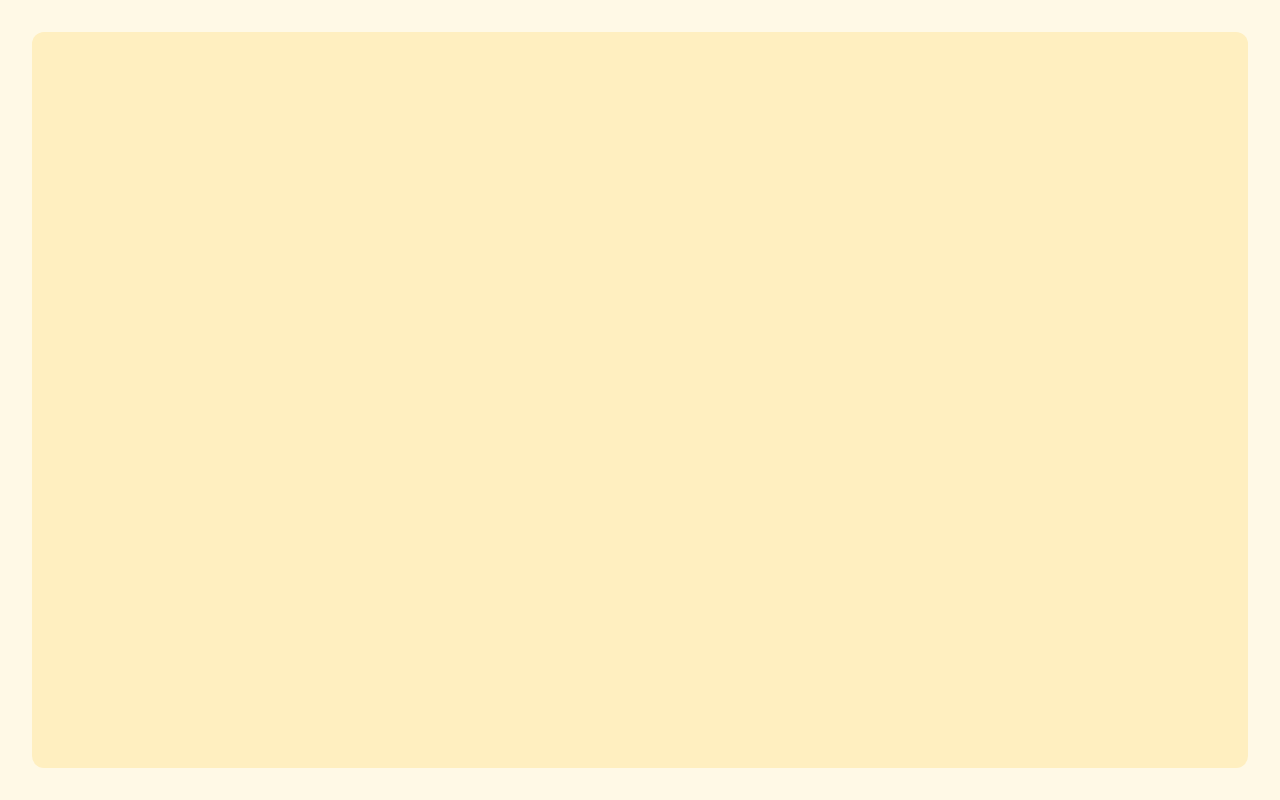
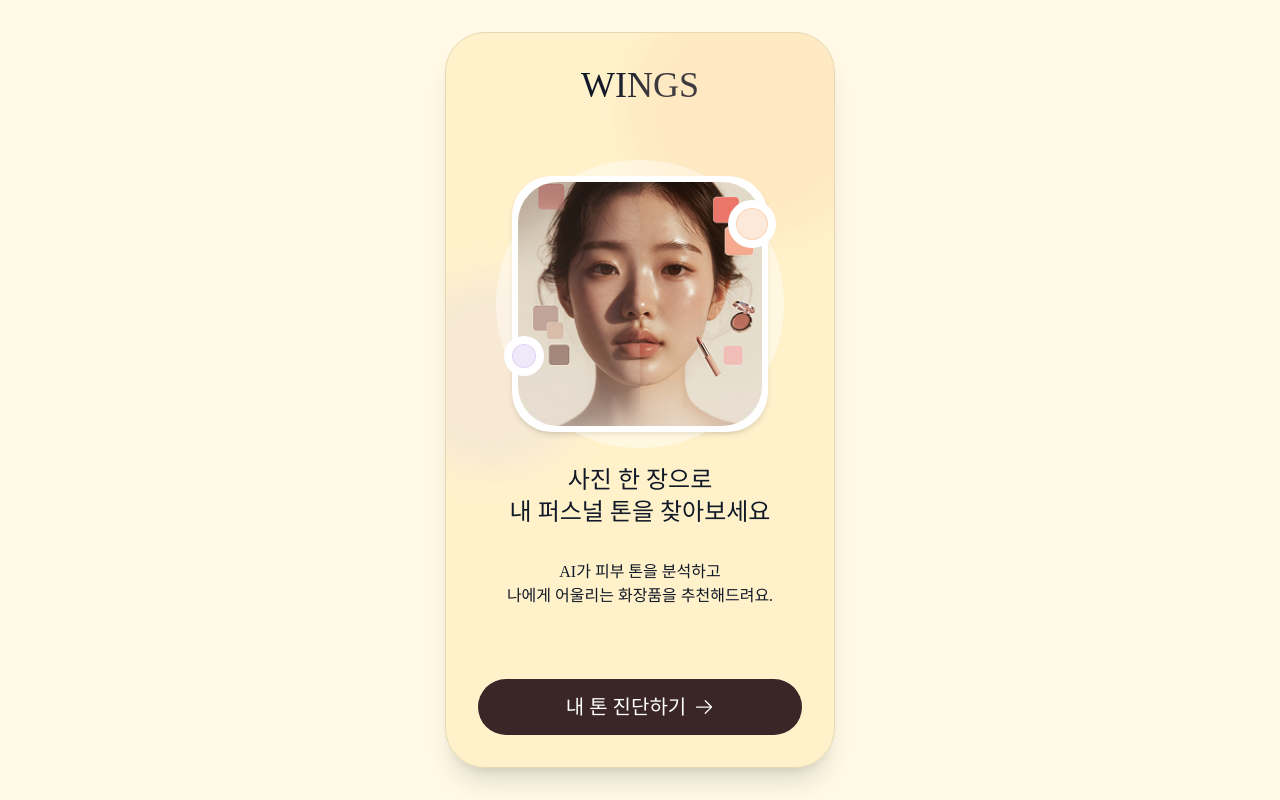
Before and after one commit to Wings-beauty/Frontend, a React (Vite) app: page /onboarding in a window 1280 px wide. Built offline with nearby package versions, Linux system fonts and the light colour scheme; a web font is replaced by a local one.

Commit message:
feat: add onboarding page and edit Welcome and routing logic

```diff
--- a/src/pages/Onboarding.tsx
+++ b/src/pages/Onboarding.tsx
@@ -1,11 +1,63 @@
+import { Link } from "react-router-dom";
+import { HiArrowRight } from "react-icons/hi2";
+
 export default function Onboarding() {
-    return (
-        <>
-            <div className="bg-cream w-full h-screen p-8">
-                <div className="bg-cream-200 w-full h-full boreder rounded-xl">
+  return (
+    <>
+      <div className="bg-cream w-full h-screen p-8 flex justify-center">
+        {/* card  */}
+        <div className="relative bg-cream-200/70 w-full max-w-97.5 max-h-233 h-full boreder border-ivory border rounded-[40px] flex flex-col justify-between items-center p-8 shadow-xl overflow-hidden">
+          <h1 className="text-4xl font-light">WINGS</h1>
 
-                </div>
+          {/* top circle */}
+          <div className="absolute -top-12 -right-12 size-64 bg-pink/20 rounded-full blur-lg" />
+
+          {/* bottom circle */}
+          <div className="absolute top-1/3 -left-12 size-48 bg-purple/20 rounded-full blur-lg z-0" />
+
+          <div className="flex-1 flex flex-col items-center justify-center gap-8 z-10">
+            {/* illustration */}
+            <div className="relative size-64 bg-white rounded-[40px] flex items-center justify-center shadow-md z-10">
+              <img
+                src="/illustration.png"
+                className="size-61 rounded-[40px] z-10"
+                alt="onboarding_illustration"
+              />
+
+              {/* center circle */}
+              <div className="absolute size-72 bg-white/40 rounded-full top-1/2 -translate-y-1/2 z-0"></div>
+
+              {/* left circle */}
+              <div className="absolute size-10 bg-white rounded-full -left-2 bottom-14 flex items-center justify-center z-10">
+                <div className="size-6 bg-purple/40 border border-purple/60 rounded-full"></div>
+              </div>
+
+              {/* right circle */}
+              <div className="absolute size-12 bg-white rounded-full -right-2 top-6 flex items-center justify-center z-10">
+                <div className="size-8 bg-pink/40 border border-pink/60 rounded-full"></div>
+              </div>
             </div>
-        </>
-    )
+
+            <div className="flex flex-col items-center text-2xl">
+              <span>사진 한 장으로</span>
+              <span>내 퍼스널 톤을 찾아보세요</span>
+            </div>
+
+            <div className="flex flex-col items-center">
+              <span>AI가 피부 톤을 분석하고</span>
+              <span>나에게 어울리는 화장품을 추천해드려요.</span>
+            </div>
+          </div>
+
+          <Link
+            to="/photo"
+            className="flex items-center justify-center bg-brown-600 text-white text-xl w-full h-14 rounded-full"
+          >
+            내 톤 진단하기
+            <HiArrowRight className="ml-2" />
+          </Link>
+        </div>
+      </div>
+    </>
+  );
 }
--- a/src/pages/Welcome.tsx
+++ b/src/pages/Welcome.tsx
@@ -1,31 +1,33 @@
-import { useEffect } from "react"
-import logo from "../../public/logo.webp"
-import { useNavigate } from "react-router-dom"
+import { useEffect } from "react";
+import logo from "../../public/logo.webp";
+import { useNavigate } from "react-router-dom";
 
 export default function Welcome() {
   const navigate = useNavigate();
   const isNew = localStorage.getItem("isNew");
 
   useEffect(() => {
-        if (isNew) {
-            const timer = setTimeout(() => {
-                navigate('/onboarding');
-            }, 5000)
-            return () => clearTimeout(timer)
-        } else {
-            localStorage.setItem("isNew", "true");
-            const timer = setTimeout(() => {
-                navigate('/onboarding');
-            }, 5000)
-            return () => clearTimeout(timer)
-        }
-    }, [])
+    // if (isNew) {
+    //   const timer = setTimeout(() => {
+    //     navigate("/onboarding");
+    //   }, 5000);
+    //   return () => clearTimeout(timer);
+    // } else {
+    //   localStorage.setItem("isNew", "true");
+    //   const timer = setTimeout(() => {
+    //     navigate("/onboarding");
+    //   }, 5000);
+    //   return () => clearTimeout(timer);
+    // }
+  }, []);
 
   return (
     <div className="relative bg-cream-200 w-full h-screen flex flex-col items-center justify-center">
       <div className="relative text-center">
         <img src={logo} className="size-76" />
-                <span className="text-lg font-medium">나에게 맞는 색을 찾는 가장 쉬운 방법</span>
+        <span className="text-lg font-medium">
+          나에게 맞는 색을 찾는 가장 쉬운 방법
+        </span>
       </div>
 
       <div className="flex gap-2 absolute bottom-24">
@@ -34,5 +36,5 @@ export default function Welcome() {
         <div className="rounded-full bg-brown-200 size-2"></div>
       </div>
     </div>
-    )
+  );
 }
```
Also changed, not shown: src/App.tsx (+9 -10 lines), public/illustration.png (added). Lines whose indentation alone changed are shown as unchanged.
